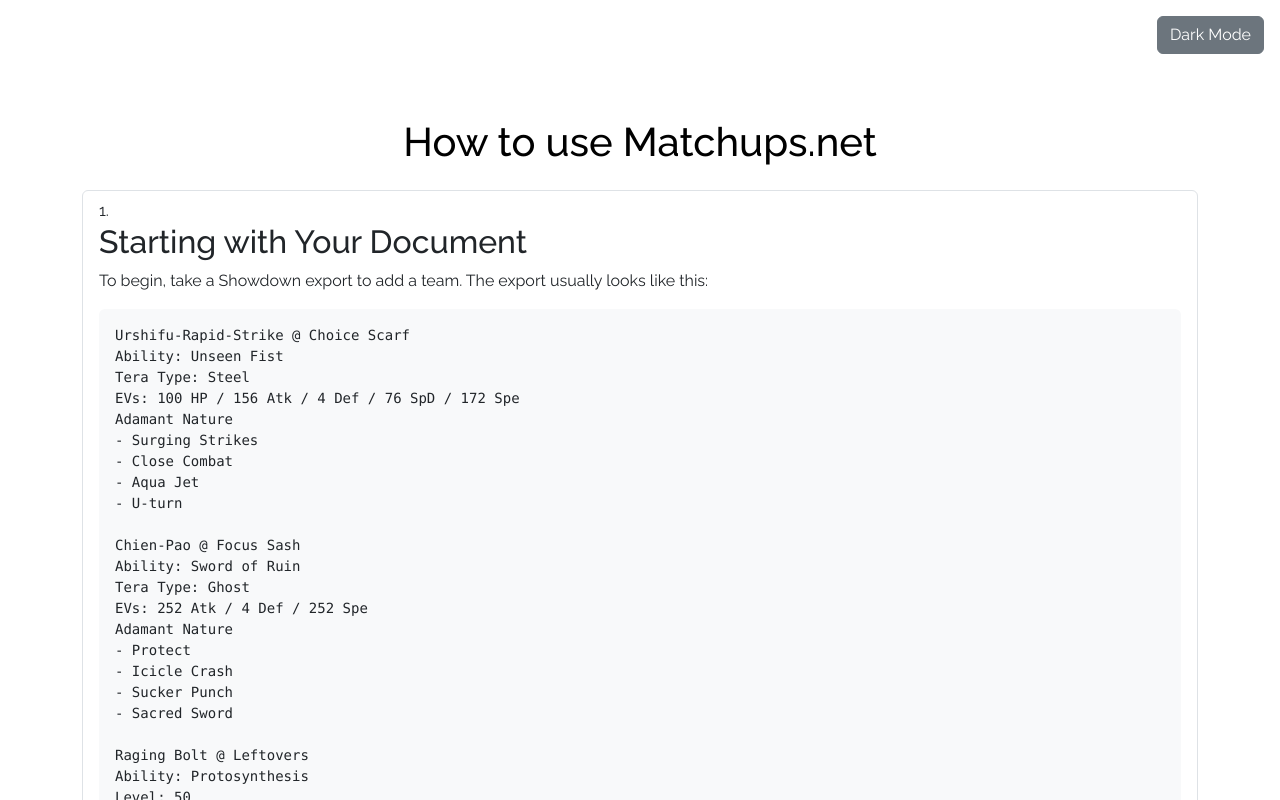
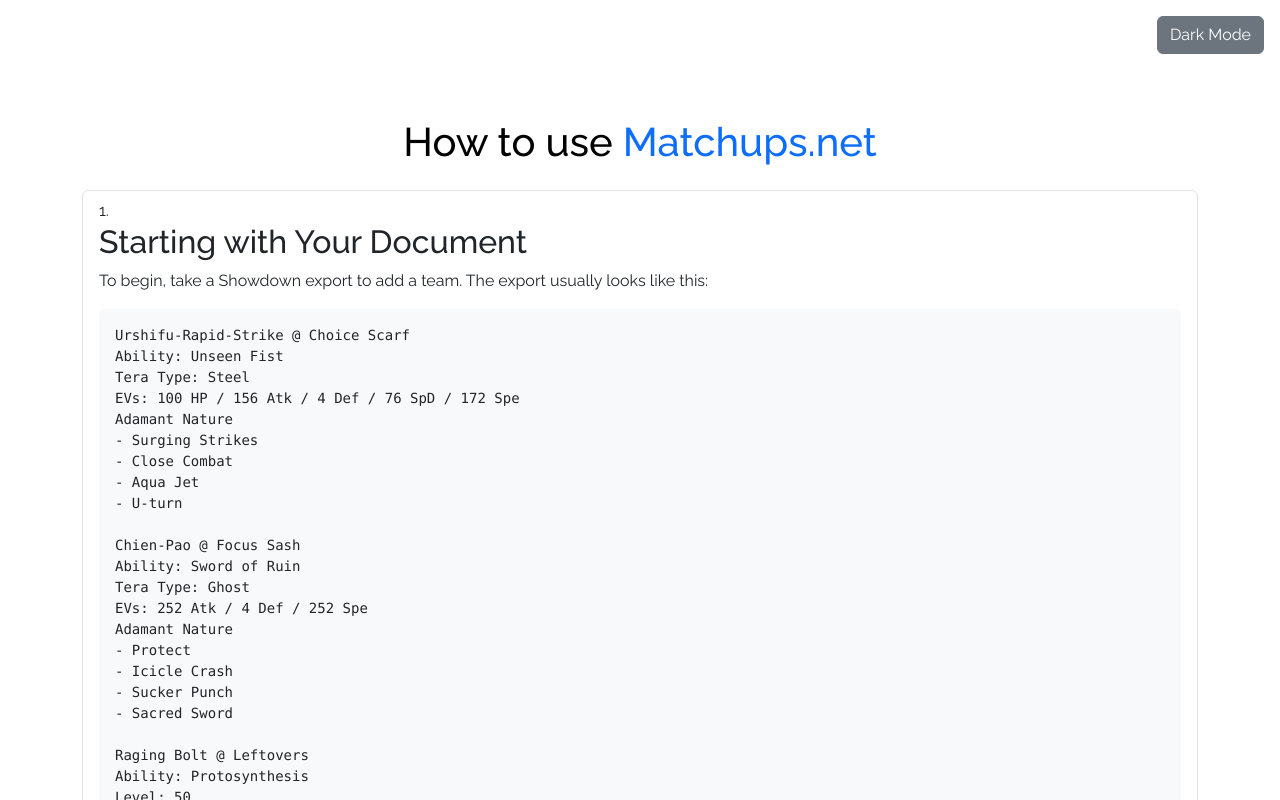
Before and after one commit to GaburaisuVGC/matchups, a React (Create React App) app in the folder front/: page /how-to-use in a window 1280 px wide. Shown: the top 800 px of the page. Built offline with nearby package versions, Linux system fonts and the light colour scheme.

Commit message:
fix: links to homepage

```diff
--- a/front/src/HowToUse.js
+++ b/front/src/HowToUse.js
@@ -3,7 +3,7 @@ import React from "react";
 const HowToUse = () => {
   return (
     <div className="container mt-5">
-      <h1 className="text-center mb-4">How to use Matchups.net</h1>
+      <h1 className="text-center mb-4">How to use <a href="/" className="text-decoration-none">Matchups.net</a></h1>
       <ol className="list-group list-group-numbered">
         <li className="list-group-item">
           <h2>Starting with Your Document</h2>
--- a/front/src/JsonViewer.js
+++ b/front/src/JsonViewer.js
@@ -81,7 +81,7 @@ const JsonViewer = () => {
       <div
         className={`container mt-5 ${isDarkMode ? "dark-mode" : "light-mode"}`}
       >
-        <h1 className="text-center mb-4">Matchups.net - View Data</h1>
+        <h1 className="text-center mb-4"><a href="/" className="text-decoration-none">Matchups.net</a> - View Data</h1>
         <p>Error: {error}</p>
       </div>
     );
```
